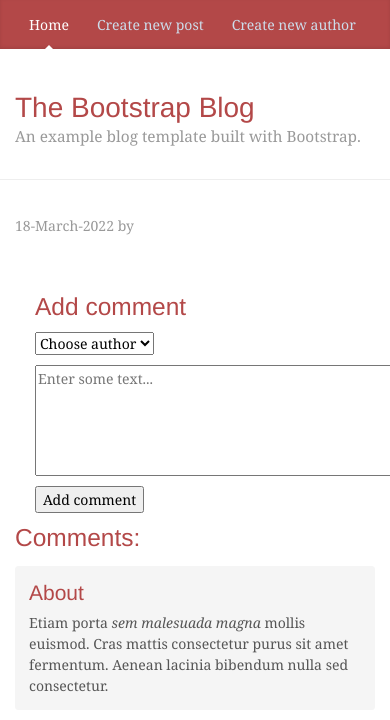
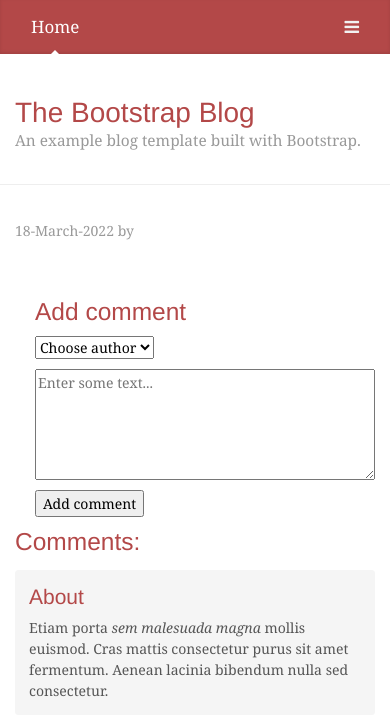
Before and after one commit to conkicdejan/Zavrsni-rad---Osnovni-kurs, a PHP site: page /single-post.php?id=1 in a window 390 px wide; the page is wider, and only the part inside the window is pictured. Shown: the top 720 px of that part. Run offline with PHP 8.4, Linux system fonts and the light colour scheme; data that the repository does not hold is empty.

Commit message:
Zadatak dodatni - responsive page - CSS

```diff
--- a/header.php
+++ b/header.php
@@ -1,6 +1,7 @@
+<link rel="stylesheet" href="https://cdnjs.cloudflare.com/ajax/libs/font-awesome/4.7.0/css/font-awesome.min.css">
 <div class="blog-masthead">
     <div class="container">
-        <nav class="nav">
+        <nav class="nav" id="myTopnav">
             <a class="nav-link active" href="index.php">Home</a>
             <a class="nav-link" href="create-post.php">Create new post</a>
             <a class="nav-link" href="create-author.php">Create new author</a>
@@ -8,6 +9,9 @@
             <!-- <a class="nav-link" href="#">Press</a> -->
             <!-- <a class="nav-link" href="#">New hires</a> -->
             <!-- <a class="nav-link" href="#">About</a> -->
+            <a href="javascript:void(0);" class="icon" onclick="ham()">
+                <i class="fa fa-bars"></i>
+            </a>
         </nav>
     </div>
 </div>
@@ -18,3 +22,14 @@
         <p class="lead blog-description">An example blog template built with Bootstrap.</p>
     </div>
 </div>
+
+<script>
+    function ham() {
+        var x = document.getElementById("myTopnav");
+        if (x.className === "nav") {
+            x.className += " responsive";
+        } else {
+            x.className = "nav";
+        }
+    }
+</script>
--- a/single-post.php
+++ b/single-post.php
@@ -69,7 +69,7 @@ $authors = getDataFromServer($sqlGetAuthors, $connection);
                                 <option value="<?php echo $author['id'] ?>"><?php echo "{$author['first_name']} {$author['last_name']}" ?></option>
                             <?php } ?>
                         </select>
-                        <textarea name="text" id="" cols="50" rows="5" placeholder="Enter some text..." required></textarea>
+                        <textarea name="text" id="textarea" cols="50" rows="5" placeholder="Enter some text..." required></textarea>
                         <input type="hidden" name="postid" id="" value="<?php echo $post['id'] ?>">
                         <input type="Submit" value="Add comment">
                     </form>
--- a/styles/styles.css
+++ b/styles/styles.css
@@ -52,3 +52,59 @@ h6 {
   margin: 10px;
   display: block;
 }
+
+@media (min-width: 250px) {
+  #textarea {
+    max-width: 100%;
+  }
+}
+
+.nav {
+  overflow: hidden;
+}
+
+.nav a {
+  float: left;
+  display: block;
+  color: #f2f2f2;
+  text-align: center;
+  padding: 14px 16px;
+  text-decoration: none;
+  font-size: 17px;
+}
+
+.nav a.active {
+  color: white;
+}
+
+.nav .icon {
+  display: none;
+  margin-left: auto;
+  margin-right: 0;
+}
+
+@media screen and (max-width: 600px) {
+  .nav a:not(:first-child) {
+    display: none;
+  }
+  .nav a.icon {
+    float: right;
+    display: block;
+  }
+}
+
+@media screen and (max-width: 600px) {
+  .nav.responsive {
+    position: relative;
+  }
+  .nav.responsive .icon {
+    position: absolute;
+    right: 0;
+    top: 0;
+  }
+  .nav.responsive a {
+    float: none;
+    display: block;
+    text-align: left;
+  }
+}
```
